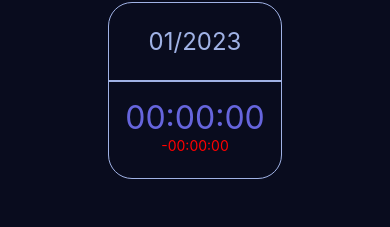
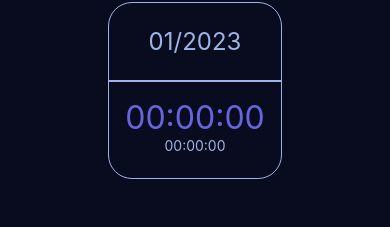
Before and after one commit to pedropfsf/CountTimerTracked, a React Native app: screen /initial in a window 390 px wide. Shown: the part 300-527 px from the top of the page. Built offline with nearby package versions, Linux system fonts and the light colour scheme.

Commit message:
fix: :adhesive_bandage: Pequenos ajustes relacionados a tela principal do aplicativo

```diff
--- a/components/CountIndicator/index.tsx
+++ b/components/CountIndicator/index.tsx
@@ -1,5 +1,5 @@
 // Modules
-import { useMemo } from "react";
+import { useCallback, useMemo } from "react";
 import moment from "moment";
 import AsyncStorage from "@react-native-async-storage/async-storage";
 
@@ -9,7 +9,8 @@ import {
   TextProgressTrack,
   ExtraTimeIndicator,
   TextMain,
-  BoxDate
+  BoxDate,
+  ExtraTimeIndicatorProps
 } from "./styles";
 import { Button } from "react-native";
 
@@ -52,6 +53,22 @@ export default function CountIndicator({ list }: CountIndicatorProps) {
     }
   }, [list]);
 
+  const colorNecessaryTimer: ExtraTimeIndicatorProps["colorStatus"] = useMemo(() => {
+    if (dataFormatted.necessaryTimer > 0) {
+      return "more";
+    }
+
+    if (dataFormatted.necessaryTimer < 0) {
+      return "less";
+    }
+
+    if (dataFormatted.necessaryTimer === 0) {
+      return "none";
+    }
+
+    return undefined;
+  }, [dataFormatted]);
+
   return (
     <Container>
       <BoxDate>
@@ -60,8 +77,8 @@ export default function CountIndicator({ list }: CountIndicatorProps) {
         </TextProgressTrack>
       </BoxDate>
       <TextMain>{dataFormatted.totalCurrent ?? "00:00:00"}</TextMain>
-      <ExtraTimeIndicator colorStatus={dataFormatted.necessaryTimer > 0 ? "more" : "less"}>
-        {Timer.convertSecondsInTimer(dataFormatted.necessaryTimer, true)}
+      <ExtraTimeIndicator colorStatus={colorNecessaryTimer}>
+        {Timer.convertSecondsInTimer(dataFormatted.necessaryTimer, colorNecessaryTimer !== "none")}
       </ExtraTimeIndicator>
       {/* <Button
         title="Limpar"
--- a/components/Form/index.tsx
+++ b/components/Form/index.tsx
@@ -27,7 +27,7 @@ import { useData } from "../../contexts/DataContext";
 import { InitialRouteNativeStack } from "../../routes/HomeRoute";
 
 // Utils
-import Masks from "../../utils/Masks";
+import ID from "../../utils/ID";
 
 const ContainerFieldAnimation = Animated.createAnimatedComponent(ContainerField);
 
@@ -83,6 +83,7 @@ export default function Form() {
     }
 
     addTimerTrack({
+      id: ID.gerenate(),
       date: fieldData.date,
       timer: fieldData.timer,
     });
--- a/components/Form/styles.ts
+++ b/components/Form/styles.ts
@@ -60,7 +60,7 @@ export const ContainerField = styled.View`
 `;
 
 export const Field = styled(MaskInput)`
-  font-size: 16px;
+  font-size: 24px;
 
   color: ${colors.white};
 `;
@@ -76,7 +76,7 @@ export const Label = styled.Text`
   font-weight: bold;
 
   position: absolute;
-  top: -67%;
+  top: -60%;
   left: 16px;
 `;
 
--- a/components/ItemDate/index.tsx
+++ b/components/ItemDate/index.tsx
@@ -14,21 +14,23 @@ import colors from "../../styles/colors";
 type ItemDateProps = {
   day: number;
   timer: string;
+  onEdit?: () => void;
+  onDelete?: () => void;
 };
 
-export default function ItemDate({ day, timer }: ItemDateProps) {
+export default function ItemDate({ day, timer, onEdit, onDelete }: ItemDateProps) {
   return (
     <Container>
       <TextItem>Dia {day}</TextItem>
       <TextItem>{timer}</TextItem>
-      <TouchableOpacity>
+      <TouchableOpacity onPress={onEdit}>
         <Feather
           name="edit-2"
           size={32}
           color={colors.primary_level_5}
         />
       </TouchableOpacity>
-      <TouchableOpacity>
+      <TouchableOpacity onPress={onDelete}>
         <MaterialIcons
           name="delete-outline"
           size={32}
--- a/contexts/DataContext.tsx
+++ b/contexts/DataContext.tsx
@@ -3,6 +3,7 @@ import { createContext, useContext, useState, useCallback, useEffect } from "rea
 import AsyncStorage from '@react-native-async-storage/async-storage';
 
 export type TimerPerMonth = {
+  id: string;
   date: string;
   timer: string;
 }
@@ -34,10 +35,6 @@ export function DataProvider({ children }: DataProviderProps) {
     }
   }, []);
 
-  // useEffect(() => {
-  //   AsyncStorage.setItem("@data", JSON.stringify(listTimerPerMonth));
-  // }, [listTimerPerMonth.length]);
-
   useEffect(() => {
     getDataStorage();
   }, []);
--- a/screens/ListRecordedTimes.tsx
+++ b/screens/ListRecordedTimes.tsx
@@ -1,4 +1,5 @@
 // Modules
+import { useMemo } from "react";
 import { useNavigation, NavigationProp } from "@react-navigation/native";
 
 // Components
@@ -13,12 +14,34 @@ import { InitialRouteBottomTab } from '../App';
 
 // Contexts
 import { useData } from '../contexts/DataContext';
+import moment from "moment";
 
 type ListRecordedTimesNavigationProp = NavigationProp<InitialRouteBottomTab, "listRecordedTimes">;
 
 export default function ListRecordedTimes() {
   const { listTimerPerMonth } = useData();
   const navigation = useNavigation<ListRecordedTimesNavigationProp>();
+
+  const dataFormatted = useMemo(() => {
+    let data = [];
+    let currentMonthLoop: any;
+
+    for(const index in listTimerPerMonth) {
+      const item = listTimerPerMonth[index];
+
+      currentMonthLoop = moment(item.date, "DD/MM/YYYY").month();
+
+      const listTimerOfMonth = listTimerPerMonth
+        .filter(({ date }) => moment(date, "DD/MM/YYYY").month() === currentMonthLoop)
+        .map(item => ({
+          day: item.date.split("/")[0].replace(/0/, ""),
+          timer: item.timer
+        }))
+    }
+
+  }, [listTimerPerMonth]);
+
+  console.log(listTimerPerMonth);
 
   return (
     <ContainerScreen>
--- /dev/null
+++ b/utils/ID.ts
@@ -0,0 +1,7 @@
+class ID {
+  static gerenate() {
+    return String(Math.random() * 10000000);
+  }
+};
+
+export default ID;
```
